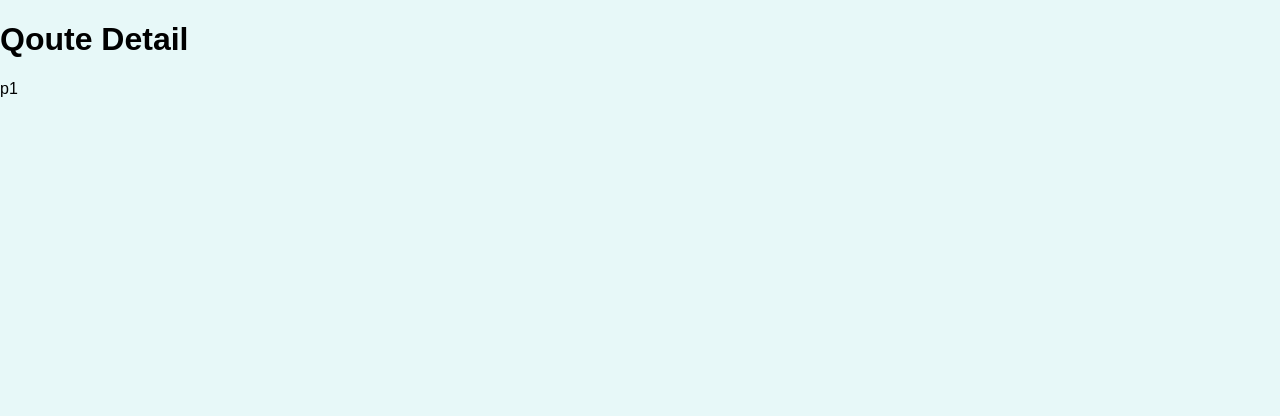
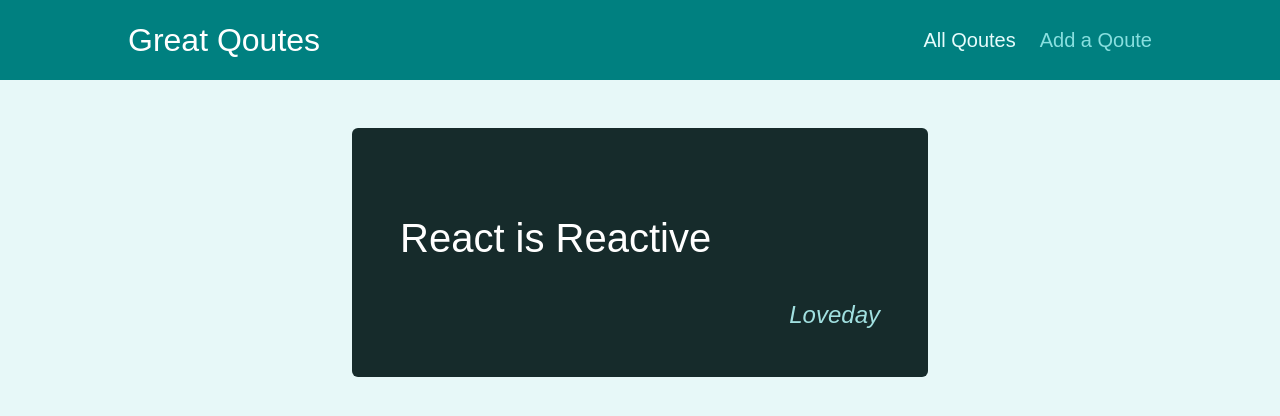
Before and after one commit to Loveday-Alfred/myReactJourney, a React (Create React App) app in the folder routing-routing/practice-project/: page /qoutes/p1 in a window 1280 px wide. Shown: the top 416 px of the page. Built offline with nearby package versions, Linux system fonts and the light colour scheme.

Commit message:
pragmatic navigation

```diff
--- a/routing-routing/practice-project/src/App.js
+++ b/routing-routing/practice-project/src/App.js
@@ -3,15 +3,20 @@ import { Route, Switch, Redirect } from 'react-router-dom';
 import AllQuotes from './pages/AllQuotes';
 import QouteDetail from './pages/QouteDetail';
 import NewQoute from './pages/NewQoute';
+import Layout from './components/layout/Layout';
+import NotFound from './pages/NotFound';
 
 const App = () => {
   return (
+    <Layout>
     <Switch>
     <Route path='/' exact><Redirect to='/qoutes' /></Route>
     <Route path='/qoutes' exact><AllQuotes /></Route>
     <Route path='/qoutes/:qouteId'><QouteDetail /></Route>
     <Route path='/new-qoute'><NewQoute /></Route>
+    <Route path='*'><NotFound /></Route>
     </Switch>
+    </Layout>
   );
 }
 
--- /dev/null
+++ b/routing-routing/practice-project/src/components/layout/Layout.js
@@ -0,0 +1,13 @@
+import MainNavigation from "./MainNavigation";
+import classes from './Layout.module.css';
+
+const Layout = (props) => {
+    return (
+        <>
+            <MainNavigation />
+            <main className={classes.main}>{props.children}</main>
+        </>
+    )
+}
+
+export default Layout;
--- /dev/null
+++ b/routing-routing/practice-project/src/components/layout/MainNavigation.js
@@ -0,0 +1,18 @@
+import { NavLink } from 'react-router-dom';
+import classes from './MainNavigation.module.css';
+
+const MainNavigation = () => {
+    return (
+        <header className={classes.header}>
+        <div className={classes.logo}>Great Qoutes</div>
+        <nav className={classes.nav}>
+          <ul>
+            <li><NavLink to='/qoutes' activeClassName={classes.active}>All Qoutes</NavLink></li>
+            <li><NavLink to='/new-qoute' activeClassName={classes.active}>Add a Qoute</NavLink></li>
+          </ul>
+        </nav>
+        </header>
+    )
+}
+
+export default MainNavigation;
--- a/routing-routing/practice-project/src/components/quotes/QuoteForm.js
+++ b/routing-routing/practice-project/src/components/quotes/QuoteForm.js
@@ -1,7 +1,7 @@
 import { useRef } from 'react';
 
-import Card from '../ui/Card';
-import LoadingSpinner from '../ui/LoadingSpinner';
+import Card from '../UI/Card';
+import LoadingSpinner from '../UI/LoadingSpinner';
 import classes from './QuoteForm.module.css';
 
 const QuoteForm = (props) => {
--- a/routing-routing/practice-project/src/components/quotes/QuoteItem.js
+++ b/routing-routing/practice-project/src/components/quotes/QuoteItem.js
@@ -1,3 +1,4 @@
+import { Link } from 'react-router-dom';
 import classes from './QuoteItem.module.css';
 
 const QuoteItem = (props) => {
@@ -9,9 +10,9 @@ const QuoteItem = (props) => {
         </blockquote>
         <figcaption>{props.author}</figcaption>
       </figure>
-      <a className='btn'>
+      <Link className='btn' to={`/qoutes/${props.id}`}>
         View Fullscreen
-      </a>
+      </Link>
     </li>
   );
 };
--- a/routing-routing/practice-project/src/pages/AllQuotes.js
+++ b/routing-routing/practice-project/src/pages/AllQuotes.js
@@ -1,8 +1,13 @@
+import QuoteList from "../components/quotes/QuoteList";
+
+const DUMMY_QOUTES = [
+    {id: 'p1', author: 'Loveday', text: 'React is Reactive'},
+    {id: 'p2', author: 'Fred', text: 'React is Great'}
+]
+
 const AllQuotes = () => {
     return (
-        <div>
-            <h1>All Quotes</h1>
-        </div>
+        <QuoteList quotes={DUMMY_QOUTES} />
     )
 }
 
--- a/routing-routing/practice-project/src/pages/NewQoute.js
+++ b/routing-routing/practice-project/src/pages/NewQoute.js
@@ -1,8 +1,15 @@
+import { useHistory } from 'react-router-dom';
+import QuoteForm from '../components/quotes/QuoteForm';
+
 const NewQoute = () => {
+    const history = useHistory();
+
+    const addQuoteHandler = (quoteData) => {
+        console.log(quoteData);
+        history.push('/qoutes');
+    }
     return (
-        <div>
-            <h1>New Qoute</h1>
-        </div>
+        <QuoteForm onAddQuote={addQuoteHandler} />
     )
 }
 
--- /dev/null
+++ b/routing-routing/practice-project/src/pages/NotFound.js
@@ -0,0 +1,9 @@
+const NotFound = () => {
+    return (
+        <div className="centered">
+            <p>Page Not Found!</p>
+        </div>
+    )
+}
+
+export default NotFound;
--- a/routing-routing/practice-project/src/pages/QouteDetail.js
+++ b/routing-routing/practice-project/src/pages/QouteDetail.js
@@ -1,13 +1,23 @@
 import { Route, useParams } from "react-router-dom";
 import Comments from '../components/comments/Comments';
+import HighlightedQuote from '../components/quotes/HighlightedQuote';
+
+const DUMMY_QOUTES = [
+    {id: 'p1', author: 'Loveday', text: 'React is Reactive'},
+    {id: 'p2', author: 'Fred', text: 'React is Great'},
+];
 
 const QouteDetail = () => {
     const params = useParams();
+    const quote = DUMMY_QOUTES.find((qoute) => qoute.id === params.qouteId);
+
+    if(!quote) {
+        return <p>No Quote Found</p>
+    }
 
     return (
         <>
-            <h1>Qoute Detail</h1>
-            <p>{params.qouteId}</p>
+            <HighlightedQuote text={quote.text} author={quote.author} />
             <Route path={`/qoutes/${params.qouteId}/comments`}>
             <Comments />
             </Route>
```
Also changed, not shown: routing-routing/practice-project/src/components/quotes/QuoteList.js (line endings or trailing spaces), 1 other file (tests, documents, lock files or other folders).
